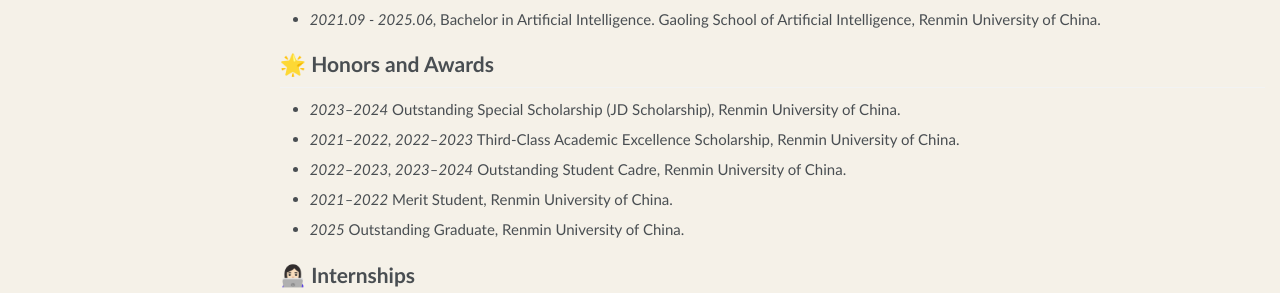
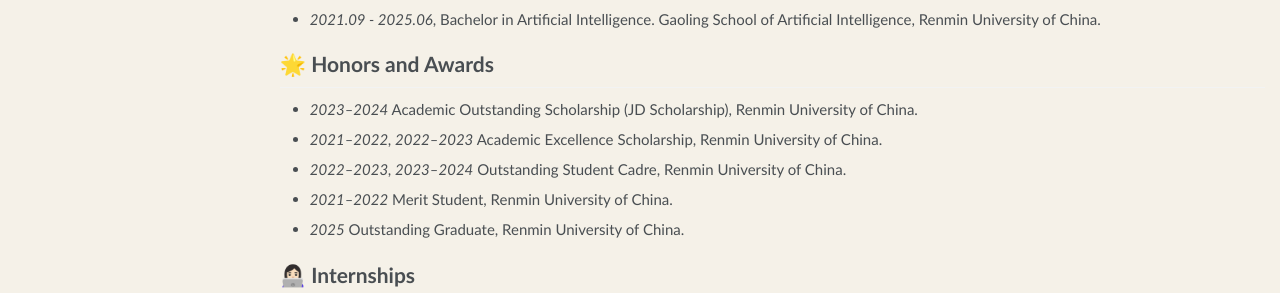
Before and after one commit to imgkkk574/imgkkk574.github.io, a Jekyll site: the page built from _pages/about.md, in a window 1280 px wide and 1273 px high. Shown: the part 926-1219 px from the top of the window. Built offline with Jekyll 4.4.1, drawn with Linux system fonts in a browser that asks for light colours; some web fonts are replaced; a script that is not in the unit is left out.

Commit message:
Revise scholarship names

```diff
--- a/_pages/about.md
+++ b/_pages/about.md
@@ -56,8 +56,8 @@
 
 
 # 🌟 Honors and Awards
-- *2023–2024* Outstanding Special Scholarship (JD Scholarship), Renmin University of China.
-- *2021–2022, 2022–2023* Third-Class Academic Excellence Scholarship, Renmin University of China.
+- *2023–2024* Academic Outstanding Scholarship (JD Scholarship), Renmin University of China.
+- *2021–2022, 2022–2023* Academic Excellence Scholarship, Renmin University of China.
 - *2022–2023, 2023–2024* Outstanding Student Cadre, Renmin University of China.
 - *2021–2022* Merit Student, Renmin University of China.
 - *2025* Outstanding Graduate, Renmin University of China.
```
